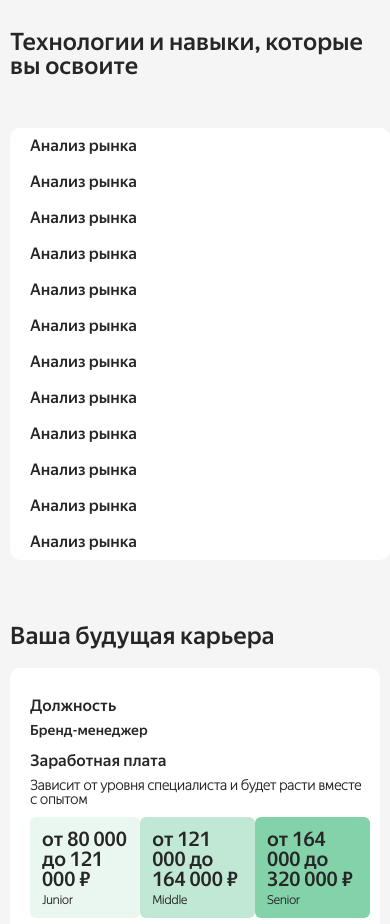
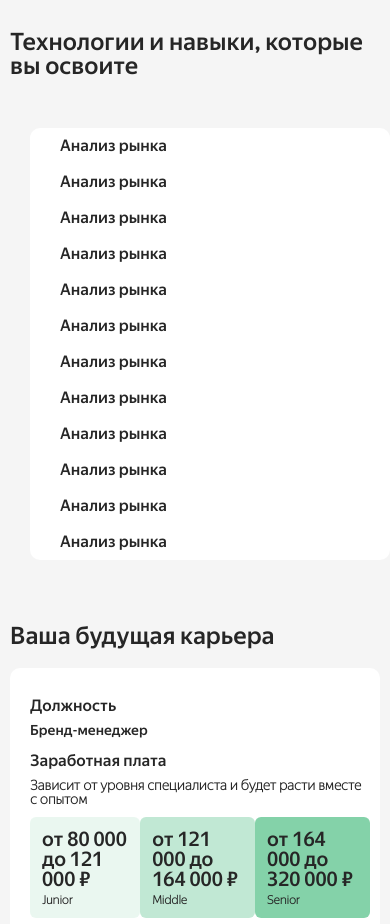
Before and after one commit to Cebastion/CopySite, a plain HTML site: page index.html in a window 390 px wide. Shown: the part 2660-3584 px from the top of the page. Drawn offline with nearby package versions, Linux system fonts and the light colour scheme; files whose address does not match are found by name.

Commit message:
new commit

```diff
--- a/style.scss
+++ b/style.scss
@@ -2446,8 +2446,7 @@ p {
         }
     }
     .skills__grid {
-        padding: 10px 0;
-        margin-left: 10px;
+        padding: 10px;
         grid-template-columns: repeat(1, 1fr);
     }
     .mobile-swiper-wrapper {
```
Also changed, not shown: style.css, 1 other file.
